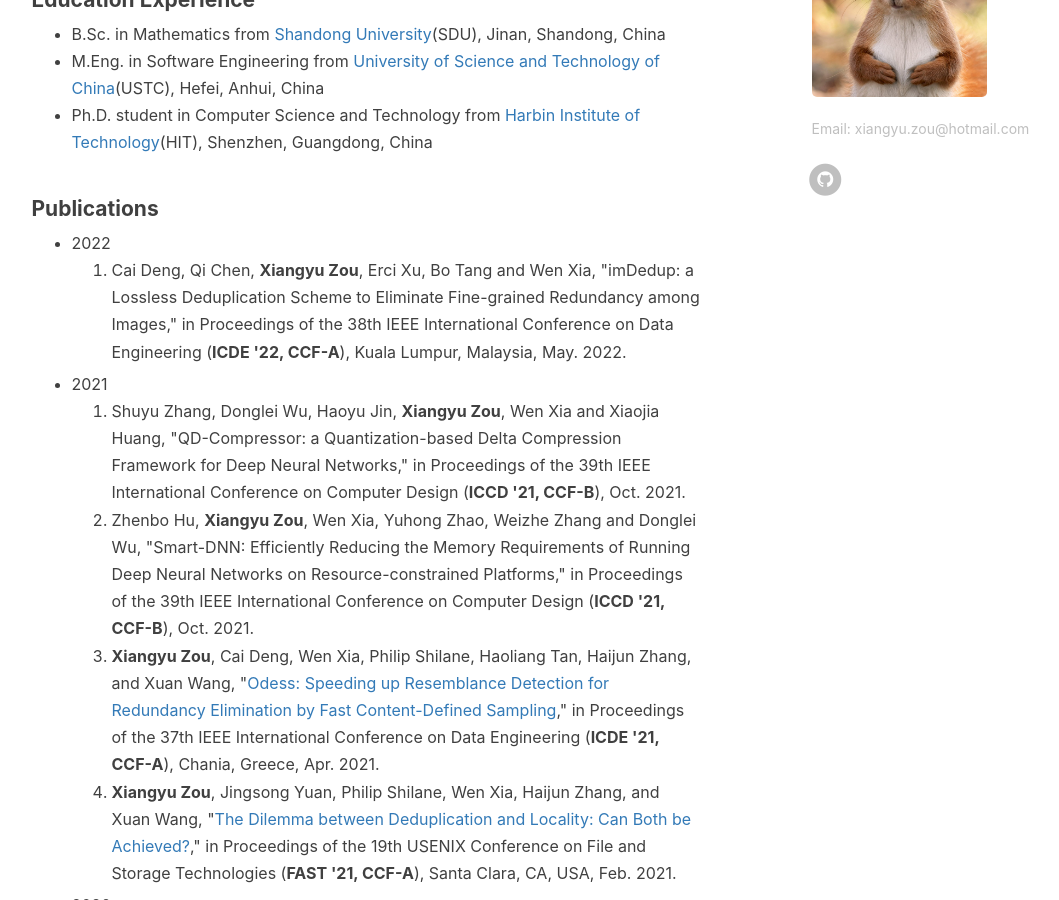
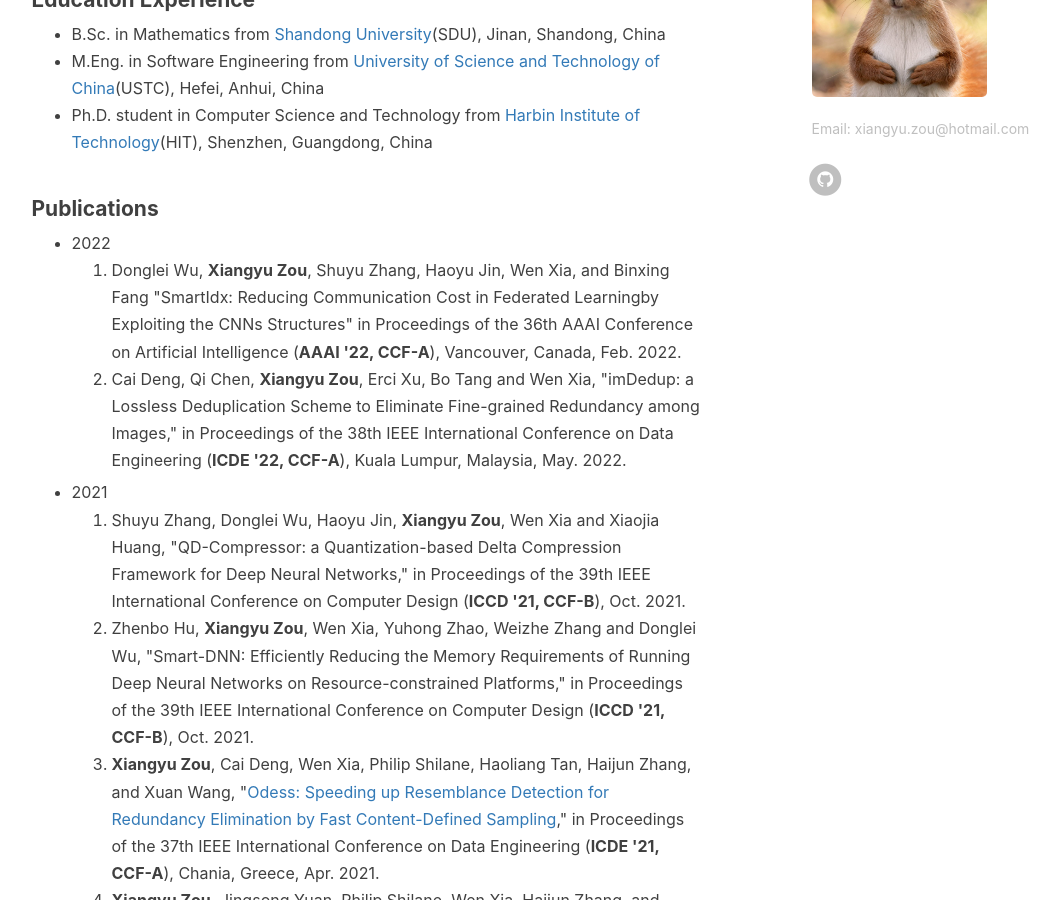
Before and after one commit to Borelset/borelset.github.io, a Jekyll site: the page built from about.html, in a window 1280 px wide and 900 px high, scrolled down 662 px. Shown: the whole window, without its empty margins (136-1195 px from the left). Built offline with Jekyll 4.4.1, drawn with Linux system fonts in a browser that asks for light colours; nearby versions of some CDN libraries; comment, search, counter and statistics services are not loaded.

Commit message:
Update about.html

```diff
--- a/about.html
+++ b/about.html
@@ -93,6 +93,11 @@
     <ul>
         <li>2022</li>
         <ol>
+            <li>Donglei Wu, <strong>Xiangyu Zou</strong>, Shuyu Zhang, Haoyu Jin, Wen Xia, and Binxing Fang
+                "SmartIdx: Reducing Communication Cost in Federated Learningby Exploiting the CNNs Structures"
+                in Proceedings of the 36th AAAI Conference on Artificial Intelligence (<strong>AAAI '22, CCF-A</strong>),
+                Vancouver, Canada, Feb. 2022.
+            </li>
             <li>Cai Deng, Qi Chen, <strong>Xiangyu Zou</strong>, Erci Xu, Bo Tang and Wen Xia,
                 "imDedup: a Lossless Deduplication Scheme to Eliminate Fine-grained Redundancy among Images,"
                 in Proceedings of the 38th IEEE International Conference on Data Engineering (<strong>ICDE '22, CCF-A</strong>),
```
